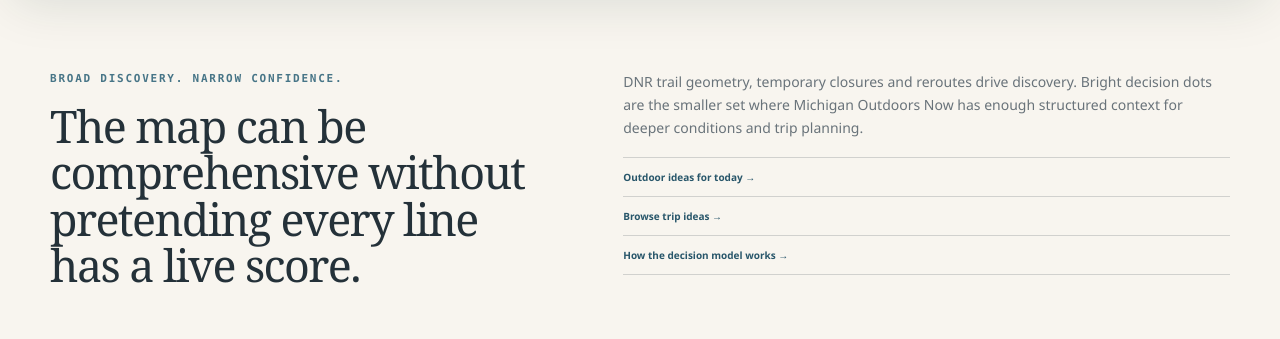
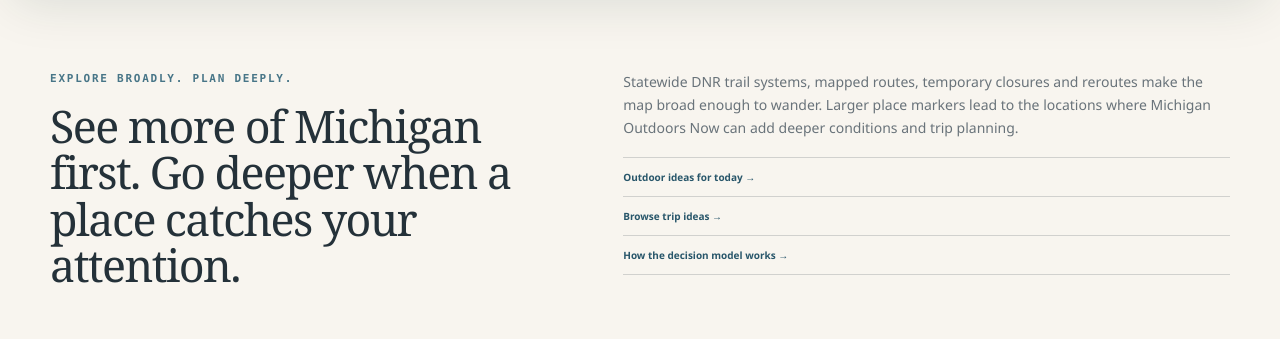
Before and after one commit to izworskic/michigan-outdoors-now, a Next.js app: page /explore in a window 1280 px wide. Shown: the part 1032-1371 px from the top of the page. Built offline with nearby package versions, Linux system fonts and the light colour scheme; no server answers.

Commit message:
Rewrite explorer around discovery and trip planning

```diff
--- a/src/app/explore/page.tsx
+++ b/src/app/explore/page.tsx
@@ -5,14 +5,14 @@
 import { jsonLd, personSchema, siteUrl } from "../../lib/site";
 
 export const metadata: Metadata = {
-  title: "Michigan Outdoor Map: Trails, Parks and Decision-Ready Places",
+  title: "Michigan Outdoor Map: Trails, Parks and Places to Explore",
   description:
-    "Explore Michigan with official DNR trail geometry, temporary closures and reroutes, plus decision-ready outdoor destinations.",
+    "Explore Michigan with official DNR trail geometry, temporary closures and reroutes, plus places with deeper trip-planning detail.",
   alternates: { canonical: "/explore" },
   openGraph: {
-    title: "Michigan Outdoor Map: Official Trails + Decision Intelligence",
+    title: "Michigan Outdoor Map: Official Trails + Trip Planning",
     description:
-      "A statewide Michigan outdoor map using official DNR trails, live access changes, and separate decision-ready places.",
+      "A statewide Michigan outdoor map using official DNR trails, live access changes, and places with deeper planning detail.",
     url: "/explore",
   },
   twitter: {
@@ -55,7 +55,7 @@
       {
         "@type": "ItemList",
         "@id": `${pageUrl}#decision-ready`,
-        name: "Decision-ready Michigan outdoor destinations",
+        name: "Michigan outdoor places with full trip planning",
         numberOfItems: destinations.length,
         itemListElement: destinations.map((destination, index) => ({
           "@type": "ListItem",
@@ -85,13 +85,13 @@
 
       <section className="explore-after-map content-wrap" aria-labelledby="explore-method-title">
         <div>
-          <p className="eyebrow">Broad discovery. Narrow confidence.</p>
-          <h2 id="explore-method-title">The map can be comprehensive without pretending every line has a live score.</h2>
+          <p className="eyebrow">Explore broadly. Plan deeply.</p>
+          <h2 id="explore-method-title">See more of Michigan first. Go deeper when a place catches your attention.</h2>
         </div>
         <div>
           <p>
-            DNR trail geometry, temporary closures and reroutes drive discovery. Bright decision dots are the smaller
-            set where Michigan Outdoors Now has enough structured context for deeper conditions and trip planning.
+            Statewide DNR trail systems, mapped routes, temporary closures and reroutes make the map broad enough to wander.
+            Larger place markers lead to the locations where Michigan Outdoors Now can add deeper conditions and trip planning.
           </p>
           <div className="explore-after-links">
             <Link href="/ideas/outdoors-today">Outdoor ideas for today →</Link>
```
